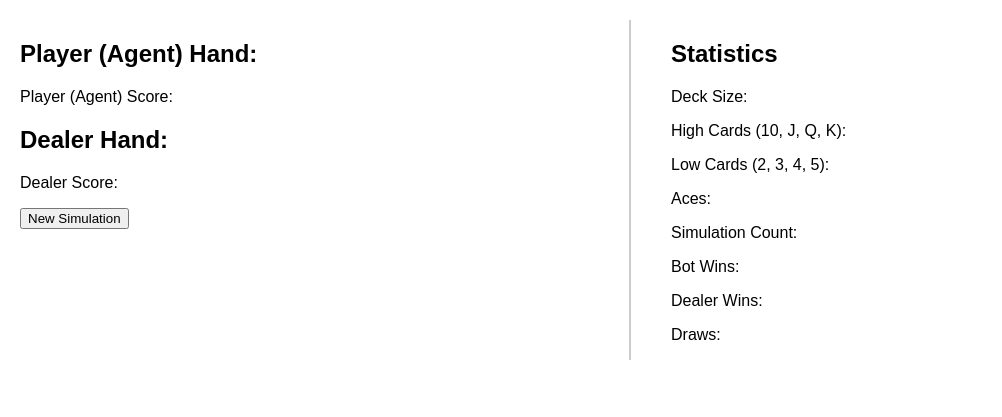
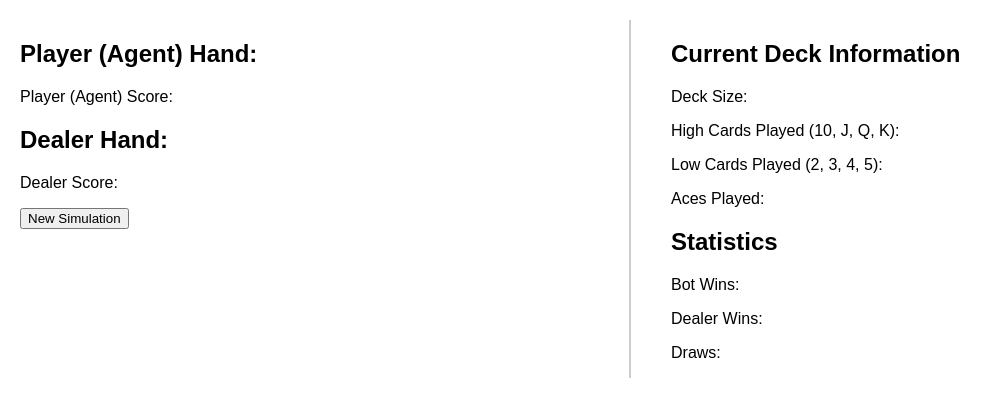
Before and after one commit to JesseHantula/reinforcement-learning-blackjack, a Flask app: page / in a window 1280 px wide. Shown: the top 417 px of the page, without its empty margins (0-1002 px from the left). Run offline with Flask 3, Linux system fonts and the light colour scheme.

Commit message:
Fix render bugs

```diff
--- a/app.py
+++ b/app.py
@@ -8,7 +8,7 @@ simulation = None
 agent = RLAgent()
 
 @app.route('/')
-def test_bot():
+def home():
     global simulation
     simulation = BlackjackGame()
     return render_template('simulation.html')
@@ -19,6 +19,7 @@ def simulate():
 
     if request.json.get('new_game', False):
         simulation = BlackjackGame()
+        agent.reset()
 
     num_simulations = request.json.get('num_simulations', 1)
     all_steps = []
@@ -28,11 +29,26 @@ def simulate():
         simulation.deal_player()
         simulation.deal_dealer()
 
+        steps = [{
+            'player_hand': [card.name for card in simulation.player_hand],
+            'dealer_hand': [card.name for card in simulation.dealer_hand],
+            'player_score': simulation.calculate_score(simulation.player_hand),
+            'dealer_score': None,
+            'deck_size': len(simulation.deck),
+            'high_cards': simulation.high_cards,
+            'low_cards': simulation.low_cards,
+            'aces': simulation.aces,
+            'game_over': simulation.game_over,
+            'bot_wins': simulation.bot_wins,
+            'dealer_wins': simulation.dealer_wins,
+            'draws': simulation.draws,
+            'message': "Initial deal"
+        }]
+
         state = agent.get_state_key(
             simulation.calculate_score(simulation.player_hand),
             simulation.dealer_hand[0].rank
         )
-        steps = []
 
         while not simulation.game_over:
             action = agent.choose_action(state)
@@ -69,11 +85,8 @@ def simulate():
 
         all_steps.extend(steps)
 
-    agent.simulation_count += num_simulations
-
     return jsonify({
-        'steps': all_steps,
-        'simulation_count': agent.simulation_count,
+        'steps': all_steps
     })
 
 
--- a/blackjack/rl_bot.py
+++ b/blackjack/rl_bot.py
@@ -11,7 +11,9 @@ class RLAgent:
         self.learning_rate = 0.1
         self.discount_factor = 0.9
         self.exploration_rate = 0.2
-        self.simulation_count = 0
+
+    def reset(self):
+        self.q_table = {}
 
     def get_state_key(self, player_score, dealer_visible_card_rank):
         return f"{player_score}-{dealer_visible_card_rank}"
--- a/templates/simulation.html
+++ b/templates/simulation.html
@@ -68,12 +68,12 @@
 
       <div class="right-column">
         <div class="stats">
+          <h2>Current Deck Information</h2>
+          <p>Deck Size: <span id="deck-size"></span></p>
+          <p>High Cards Played (10, J, Q, K): <span id="high-cards"></span></p>
+          <p>Low Cards Played (2, 3, 4, 5): <span id="low-cards"></span></p>
+          <p>Aces Played: <span id="aces"></span></p>
           <h2>Statistics</h2>
-          <p>Deck Size: <span id="deck-size"></span></p>
-          <p>High Cards (10, J, Q, K): <span id="high-cards"></span></p>
-          <p>Low Cards (2, 3, 4, 5): <span id="low-cards"></span></p>
-          <p>Aces: <span id="aces"></span></p>
-          <p>Simulation Count: <span id="simulation-count"></span></p>
           <p>Bot Wins: <span id="bot-wins"></span></p>
           <p>Dealer Wins: <span id="dealer-wins"></span></p>
           <p>Draws: <span id="draws"></span></p>
@@ -125,7 +125,6 @@
           $("#high-cards").text(state.high_cards);
           $("#low-cards").text(state.low_cards);
           $("#aces").text(state.aces);
-          $("#simulation-count").text(state.simulation_count);
           $("#bot-wins").text(state.bot_wins);
           $("#dealer-wins").text(state.dealer_wins);
           $("#draws").text(state.draws);
@@ -155,8 +154,6 @@
                 }
               }
             }, 1000);
-
-            $("#simulation-count").text(data.simulation_count);
           },
           error: function (xhr, status, error) {
             console.error("Error:", status, error);
@@ -180,8 +177,6 @@
                 }
               }
             }, 1000);
-
-            $("#simulation-count").text(data.simulation_count);
           },
           error: function (xhr, status, error) {
             console.error("Error:", status, error);
@@ -201,8 +196,6 @@
                 updateGameState(step);
               }, index * 500);
             });
-
-            $("#simulation-count").text(data.simulation_count);
           },
         });
       });
@@ -219,8 +212,6 @@
                 updateGameState(step);
               }, index * 100);
             });
-
-            $("#simulation-count").text(data.simulation_count);
           },
         });
       });
```
